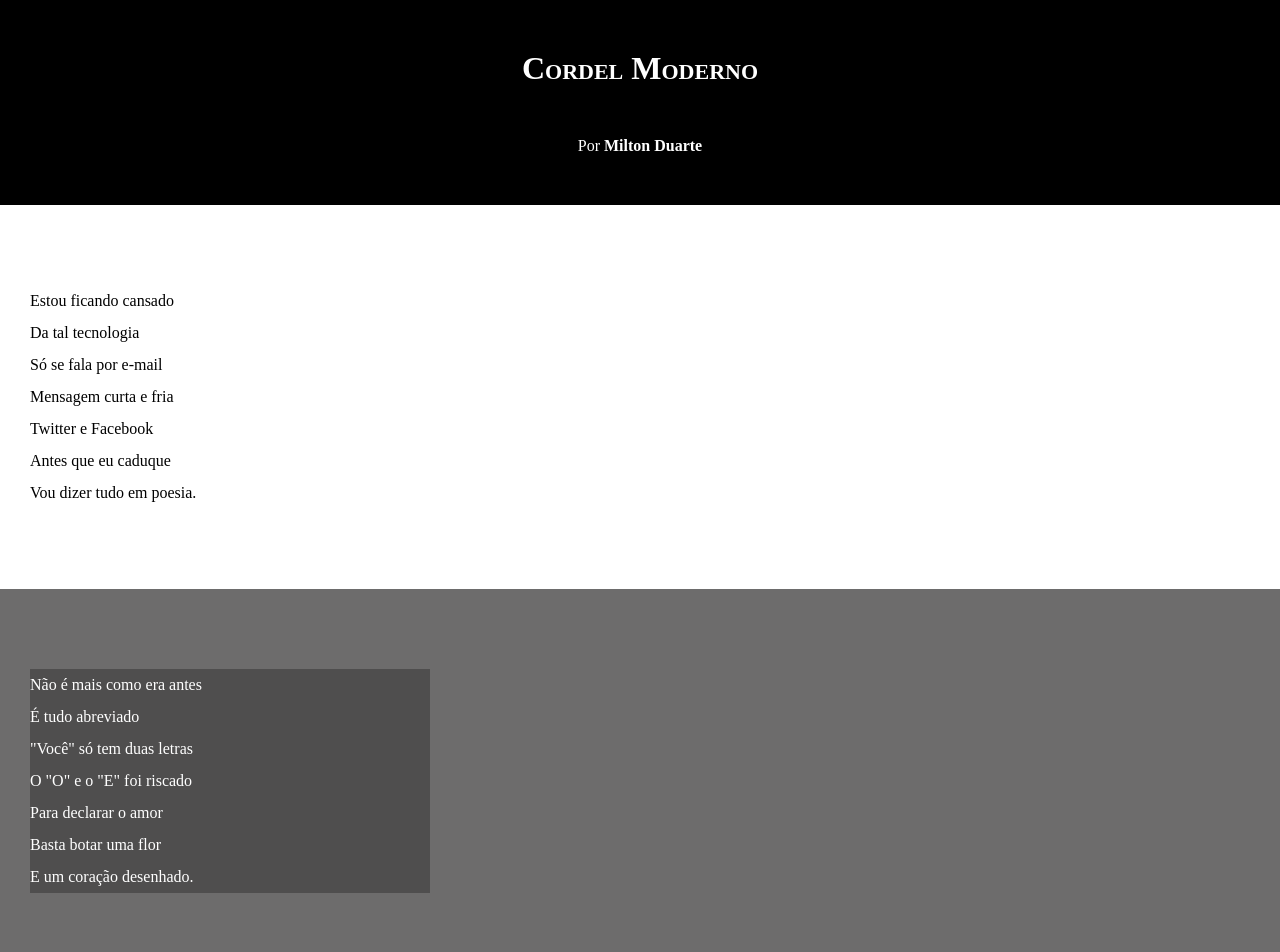
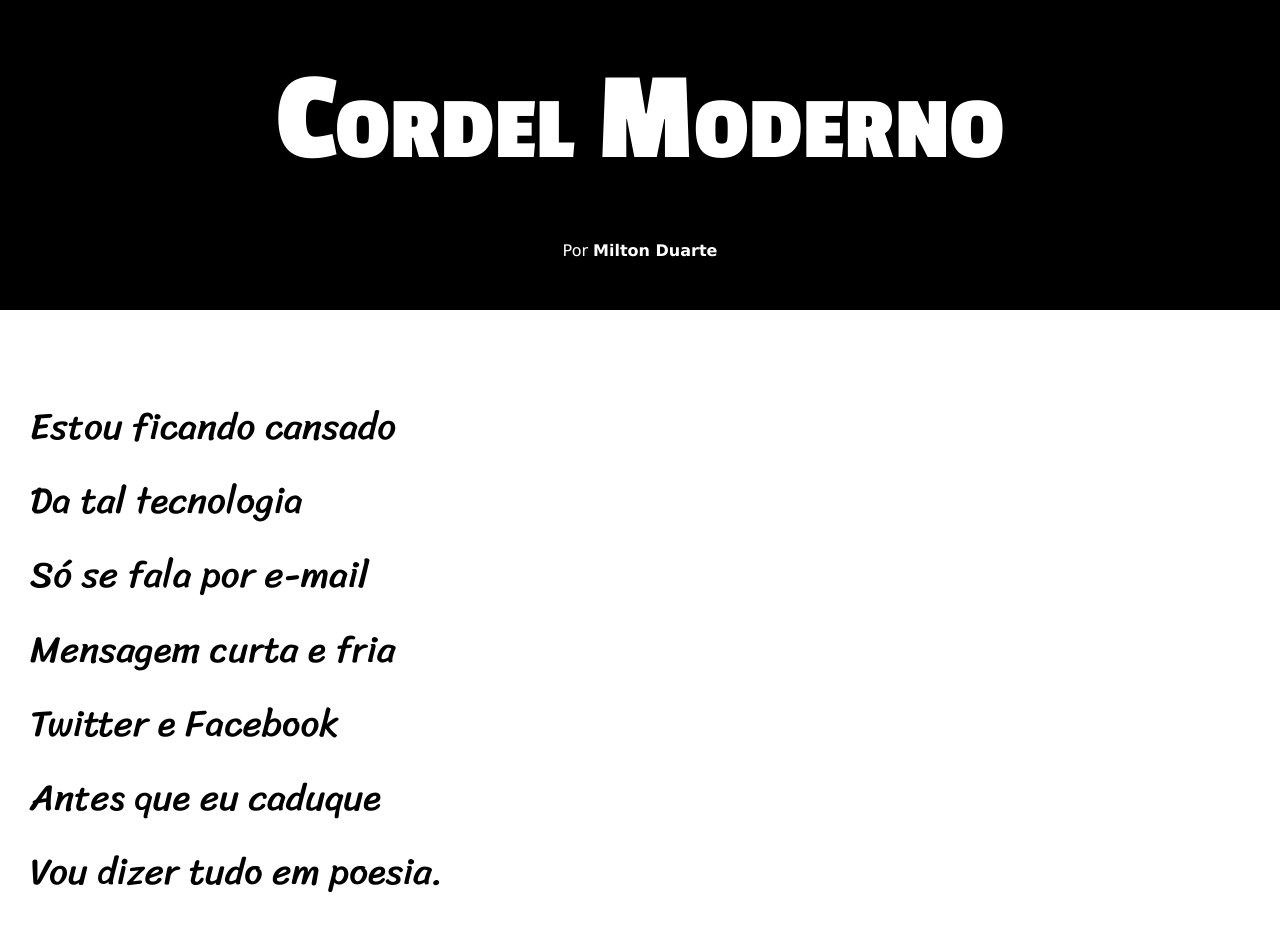
Before and after one commit to wandreymoreira/html-css, a plain HTML site: page Desafios/de012/index.html in a window 1280 px wide. Shown: the top 952 px of the page. Drawn offline with Linux system fonts and the light colour scheme.

Commit message:
atualização do desafio 12

```diff
--- a/Desafios/de012/style.css
+++ b/Desafios/de012/style.css
@@ -20,6 +20,7 @@
 html, body {
     min-height: 100vh;
     background-color: darkgray;
+    font-family: var(--fonte01);
 }
 
 header {
@@ -31,6 +32,8 @@ header {
 header > h1 {
     padding: 50px;
     font-variant: small-caps;
+    font-family: var(--fonte02);
+    font-size: 10vw;
 }
 
 header > p {
@@ -52,6 +55,8 @@ section {
     padding-top: 10vh;
     line-height: 2em;
     padding-left: 30px;
+    font-family: var(--fonte03);
+    font-size: 2.9vw;
 }
 
 section.normal {
@@ -65,7 +70,8 @@ section.imagem {
 }
 
 section.imagem > p {
-    width: 400px;
+    display: inline-block;
+    padding: 10px;
     background-color: rgba(0, 0, 0, 0.274);
 
 }
```
